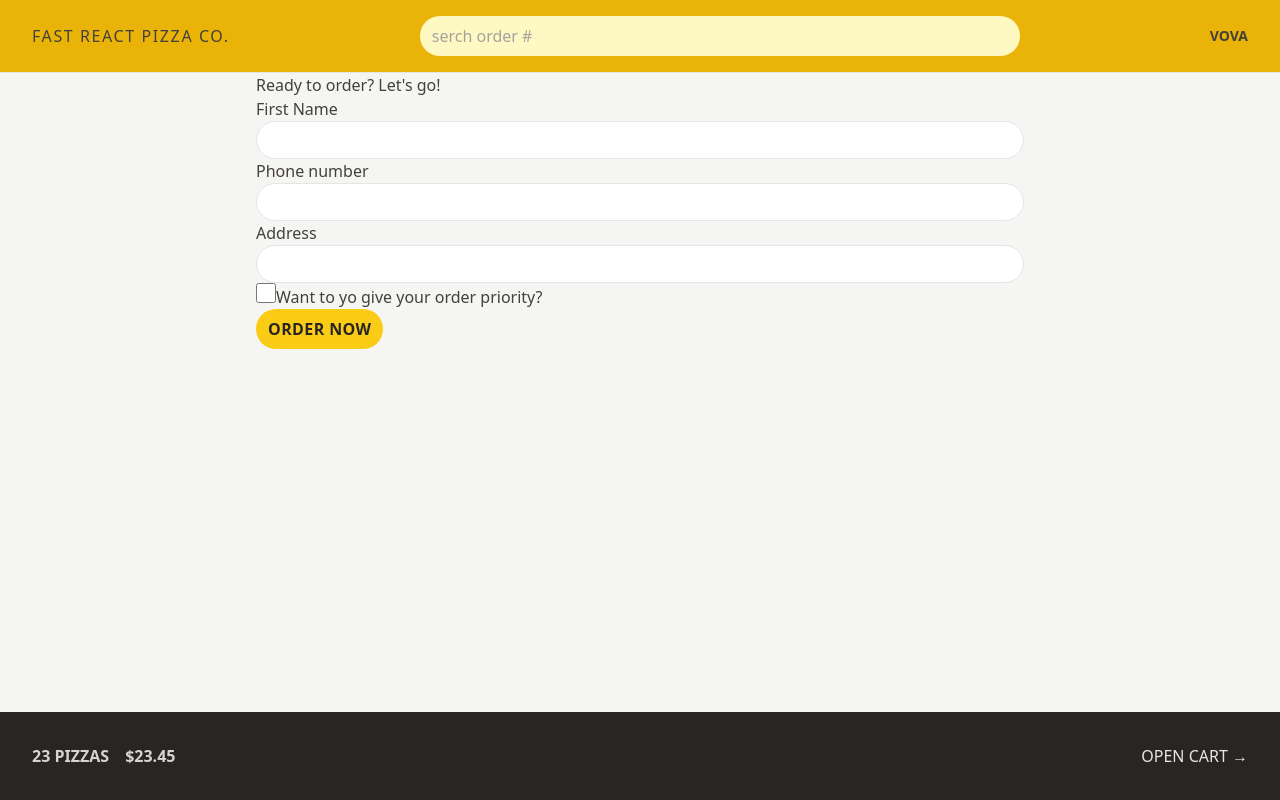
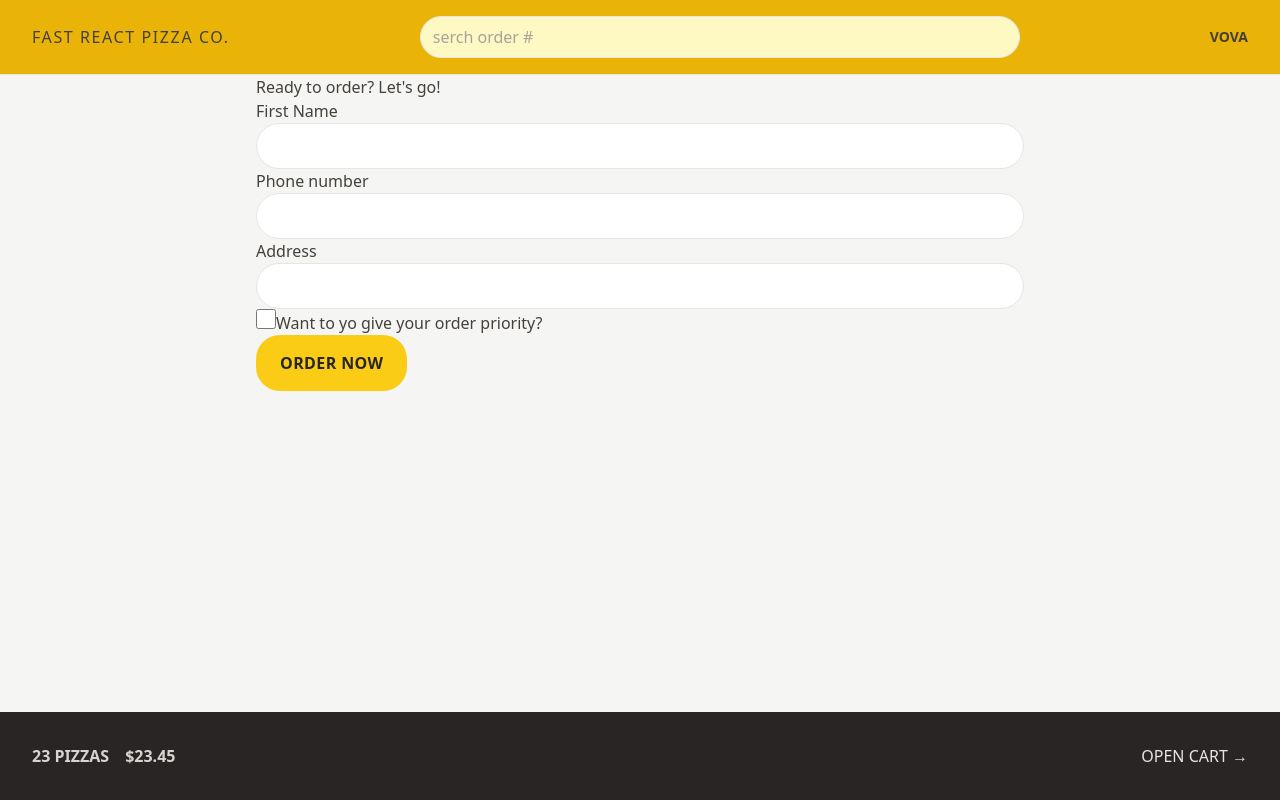
Before and after one commit to tihii-wg/fast-react-pizza, a React (Vite) app: page /order/new in a window 1280 px wide. Built offline with nearby package versions, Linux system fonts and the light colour scheme.

Commit message:
styling buttons

```diff
--- a/src/features/cart/Cart.jsx
+++ b/src/features/cart/Cart.jsx
@@ -2,6 +2,8 @@
 import React from 'react';
 
 import { Link } from 'react-router-dom';
+import LinkButton from '../../ui/LinkButton';
+import Button from '../../ui/Button';
 
 const fakeCart = [
   {
@@ -32,18 +34,14 @@
 
   return (
     <div>
-      <Link
-        to="/menu"
-        className="text-blue-500 hover:text-blue-700 hover:underline"
-      >
-        &larr; Back to menu
-      </Link>
+      <LinkButton to="/menu">&larr; Back to menu</LinkButton>
 
       <h2>Your cart, %NAME%</h2>
 
       <div>
-        <Link to="/order/new">Order pizzas</Link>
-        <button>Clear cart</button>
+        <Button to="/order/new">Order pizzas</Button>
+
+        <Button>Clear cart</Button>
       </div>
     </div>
   );
--- a/src/features/order/CreateOrder.jsx
+++ b/src/features/order/CreateOrder.jsx
@@ -3,6 +3,7 @@
 
 import { createOrder } from '../../services/apiRestaurant';
 import { Form, redirect, useActionData, useNavigation } from 'react-router-dom';
+import Button from '../../ui/Button';
 
 // https://uibakery.io/regex-library/phone-number
 const isValidPhone = (str) =>
@@ -48,23 +49,13 @@
       <Form method="post">
         <div>
           <label>First Name</label>
-          <input
-            className="text-smn w-full rounded-full border border-stone-200 px-4 py-2 text-sm placeholder-stone-400 transition-all duration-500 focus:outline-none focus:ring focus:ring-yellow-300"
-            type="text"
-            name="customer"
-            required
-          />
+          <input className="input" type="text" name="customer" required />
         </div>
 
         <div>
           <label>Phone number</label>
           <div>
-            <input
-              className="text-smn w-full rounded-full border border-stone-200 px-4 py-2 text-sm placeholder-stone-400 transition-all duration-500 focus:outline-none focus:ring focus:ring-yellow-300"
-              type="tel"
-              name="phone"
-              required
-            />
+            <input className="input" type="tel" name="phone" required />
           </div>
           {formErrors && formErrors.phone}
         </div>
@@ -72,12 +63,7 @@
         <div>
           <label>Address</label>
           <div>
-            <input
-              className="text-smn w-full rounded-full border border-stone-200 px-4 py-2 text-sm placeholder-stone-400 transition-all duration-500 focus:outline-none focus:ring focus:ring-yellow-300"
-              type="text"
-              name="address"
-              required
-            />
+            <input className="input" type="text" name="address" required />
           </div>
         </div>
 
@@ -94,12 +80,9 @@
         </div>
         <div>
           <input type="hidden" name="cart" value={JSON.stringify(cart)} />
-          <button
-            disabled={isSubmitting}
-            className="duration-600 inline-block rounded-3xl border-none bg-yellow-400 px-3 py-2 font-semibold uppercase tracking-wide text-stone-800 transition-colors hover:bg-yellow-300 focus:outline-none disabled:cursor-not-allowed"
-          >
+          <Button disabled={isSubmitting}>
             {isSubmitting ? 'Processing..' : 'Order now'}
-          </button>
+          </Button>
         </div>
       </Form>
     </div>
@@ -119,10 +102,8 @@
 
   if (Object.keys(errors).length > 0) return errors;
 
-  // const newOrder = await createOrder(order);
-  // return redirect(`/order/${newOrder.id}`);
-
-  return null;
+  const newOrder = await createOrder(order);
+  return redirect(`/order/${newOrder.id}`);
 }
 
 export default CreateOrder;
--- a/src/features/user/CreateUser.jsx
+++ b/src/features/user/CreateUser.jsx
@@ -2,6 +2,7 @@
 import React from 'react';
 
 import { useState } from 'react';
+import Button from '../../ui/Button';
 
 function CreateUser() {
   const [username, setUsername] = useState('');
@@ -21,12 +22,12 @@
         placeholder="Your full name"
         value={username}
         onChange={(e) => setUsername(e.target.value)}
-        className="w-72"
+        className="input mb-8 w-72"
       />
 
       {username !== '' && (
         <div>
-          <button>Start ordering</button>
+          <Button>Start ordering</Button>
         </div>
       )}
     </form>
--- a/src/index.css
+++ b/src/index.css
@@ -2,20 +2,11 @@
 @tailwind components;
 @tailwind utilities;
 
-/* body {
-  font-family: system-ui, -apple-system, BlinkMacSystemFont, 'Segoe UI', Roboto,
-    Oxygen, Ubuntu, Cantarell, 'Open Sans', 'Helvetica Neue', sans-serif;
-  background-color: #f7f7f7;
-  color: #444;
+@layer components {
+  input {
+    @apply w-full rounded-full border border-stone-200 px-4 py-2 text-sm placeholder-stone-400 transition-all duration-500 focus:outline-none focus:ring focus:ring-yellow-400 md:px-6 md:py-2 md:text-lg;
+  }
 }
-
-.layout {
-  display: grid;
-  grid-template-rows: auto 1fr auto;
-  gap: 32px;
-  height: 100dvh;
-} */
-
 /* https://dev.to/afif/i-made-100-css-loaders-for-your-next-project-4eje */
 .loader {
   width: 45px;
--- /dev/null
+++ b/src/ui/Button.jsx
@@ -0,0 +1,24 @@
+import React from 'react';
+
+import { Link } from 'react-router-dom';
+
+// eslint-disable-next-line react/prop-types
+function Button({ children, disabled, to }) {
+  const className =
+    'duration-600 inline-block rounded-3xl border-none bg-yellow-400 px-3 py-2 font-semibold uppercase tracking-wide text-stone-800 transition-colors hover:bg-yellow-300 focus:outline-none disabled:cursor-not-allowed sm:px-6 sm:py-4';
+
+  if (to)
+    return (
+      <Link className={className} to="/order/new">
+        Order pizzas
+      </Link>
+    );
+
+  return (
+    <button disabled={disabled} className={className}>
+      {children}
+    </button>
+  );
+}
+
+export default Button;
--- a/src/ui/Error.jsx
+++ b/src/ui/Error.jsx
@@ -1,16 +1,16 @@
 // eslint-disable-next-line no-unused-vars
-import React from "react";
-import { useNavigate, useRouteError } from "react-router-dom";
+import React from 'react';
+import { useRouteError } from 'react-router-dom';
+import LinkButton from './LinkButton';
 
 function Error() {
-  const navigate = useNavigate();
   const error = useRouteError();
 
   return (
     <div>
       <h1>Something went wrong 😢</h1>
       <p>{error.data || error.message}</p>
-      <button onClick={() => navigate(-1)}>&larr; Go back</button>
+      <LinkButton to="-1">&larr; Go back</LinkButton>
     </div>
   );
 }
--- /dev/null
+++ b/src/ui/LinkButton.jsx
@@ -0,0 +1,23 @@
+// eslint-disable-next-line no-unused-vars
+import React from 'react';
+
+import { Link, useNavigate } from 'react-router-dom';
+
+function LinkButton({ children, to }) {
+  const navigate = useNavigate();
+  const className = 'text-blue-500 hover:text-blue-700 hover:underline';
+
+  if (to === '-1')
+    return (
+      <button className={className} onClick={() => navigate(-1)}>
+        {children}
+      </button>
+    );
+
+  return (
+    <Link to={to} className={className}>
+      {children}
+    </Link>
+  );
+}
+export default LinkButton;
```
